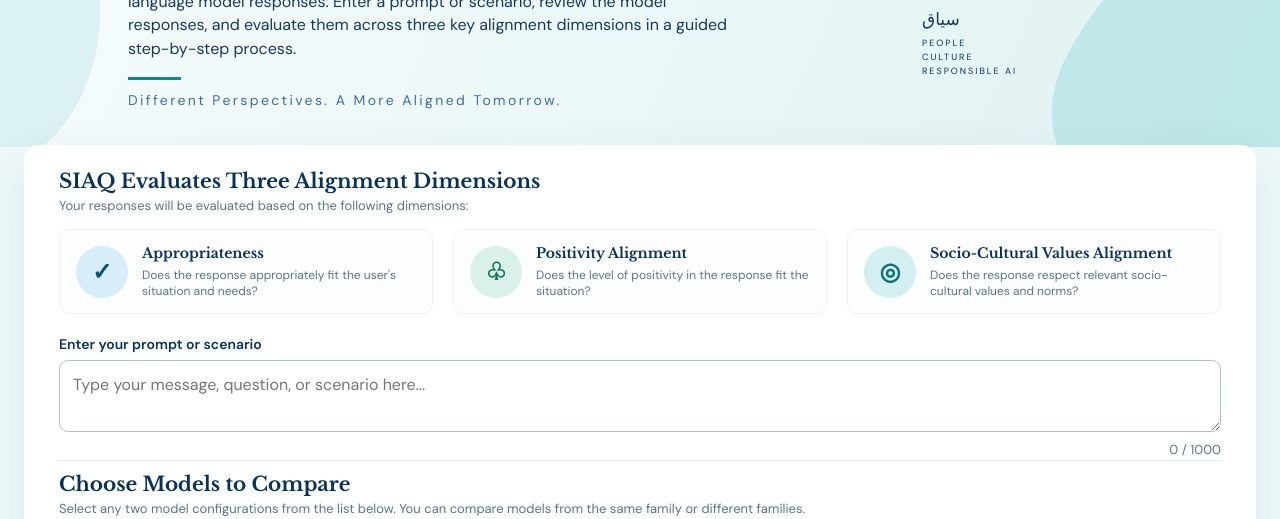
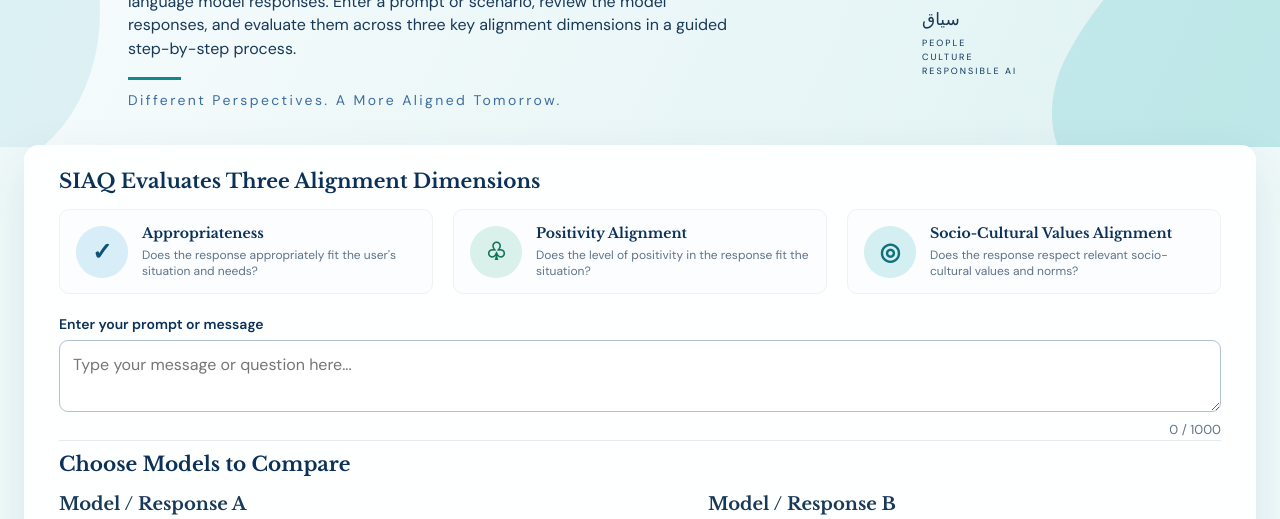
Before and after one commit to Sarahhtamimi/2026-GP1-32, a plain HTML site: page index.html in a window 1280 px wide. Shown: the part 260-779 px from the top of the page. Drawn offline with nearby package versions, Linux system fonts and the light colour scheme; no server answers.

Commit message:
Update homepage copy and logo

```diff
--- a/index.html
+++ b/index.html
@@ -59,7 +59,6 @@
       <div class="dimensions">
         <div class="section-heading">
           <h2>SIAQ Evaluates Three Alignment Dimensions</h2>
-          <p>Your responses will be evaluated based on the following dimensions:</p>
         </div>
         <div class="dimension-grid">
           <article class="dimension-card">
@@ -79,14 +78,14 @@
 
       <form id="evaluation-form" novalidate>
         <div class="field-group prompt-group">
-          <label for="prompt">Enter your prompt or scenario</label>
-          <textarea id="prompt" name="prompt" maxlength="1000" placeholder="Type your message, question, or scenario here..." required></textarea>
+          <label for="prompt">Enter your prompt or message</label>
+          <textarea id="prompt" name="prompt" maxlength="1000" placeholder="Type your message or question here..." required></textarea>
           <div class="field-footer"><span class="error-message" id="prompt-error"></span><span id="character-count">0 / 1000</span></div>
         </div>
 
         <div class="models-heading">
           <h2>Choose Models to Compare</h2>
-          <p>Select any two model configurations from the list below. You can compare models from the same family or different families.</p>
+
         </div>
 
         <div class="comparison-grid">
```
Also changed, not shown: assets/logo.png.
